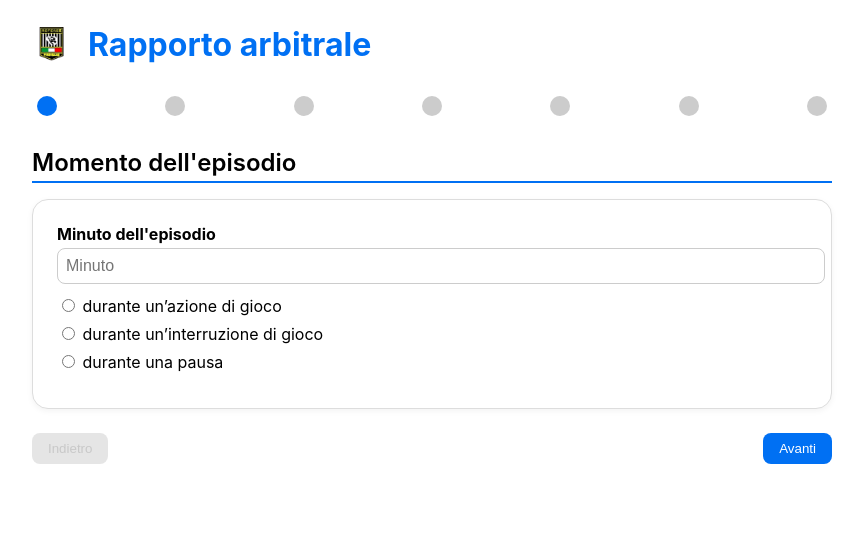
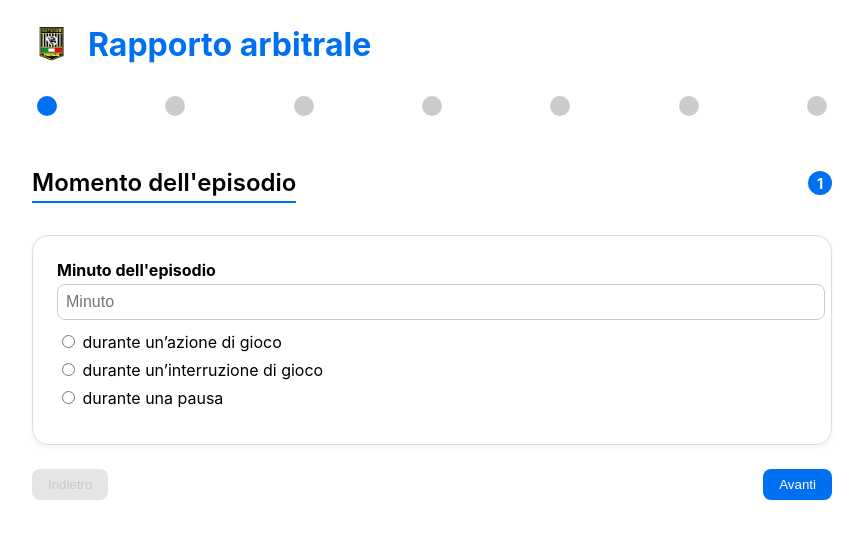
Before and after one commit to ThoEggwfo/rapporti, a Next.js app: page / in a window 1280 px wide. Shown: the top 538 px of the page, without its empty margins (208-1071 px from the left). Built offline with nearby package versions, Linux system fonts and the light colour scheme.

Commit message:
Update index.js with styled version 1.112

```diff
--- a/pages/index.js
+++ b/pages/index.js
@@ -427,7 +427,24 @@ ${formData.comments}`;
 
         {step < steps.length ? (
           <>
-            <h2 style={headingStyle}>{steps[step].label}</h2>
+            <div style={{ display: "flex", justifyContent: "space-between", alignItems: "center", marginBottom: "1rem" }}>
+              <h2 style={headingStyle}>{steps[step].label}</h2>
+              <div style={{
+                width: "24px",
+                height: "24px",
+                borderRadius: "50%",
+                backgroundColor: "#0070f3",
+                color: "white",
+                display: "flex",
+                justifyContent: "center",
+                alignItems: "center",
+                fontWeight: "700",
+                fontSize: "0.9rem",
+              }}>
+                {step + 1}
+              </div>
+            </div>
+
             {steps[step].content}
             <div
               style={{
@@ -467,7 +484,24 @@ ${formData.comments}`;
           </>
         ) : (
           <div>
-            <h2 style={headingStyle}>Rapporto Finale</h2>
+            <div style={{ display: "flex", justifyContent: "space-between", alignItems: "center", marginBottom: "1rem" }}>
+              <h2 style={headingStyle}>Rapporto Finale</h2>
+              <div style={{
+                width: "24px",
+                height: "24px",
+                borderRadius: "50%",
+                backgroundColor: "#0070f3",
+                color: "white",
+                display: "flex",
+                justifyContent: "center",
+                alignItems: "center",
+                fontWeight: "700",
+                fontSize: "0.9rem",
+              }}>
+                {steps.length + 1}
+              </div>
+            </div>
+
             <textarea
               style={{
                 width: "100%",
```
